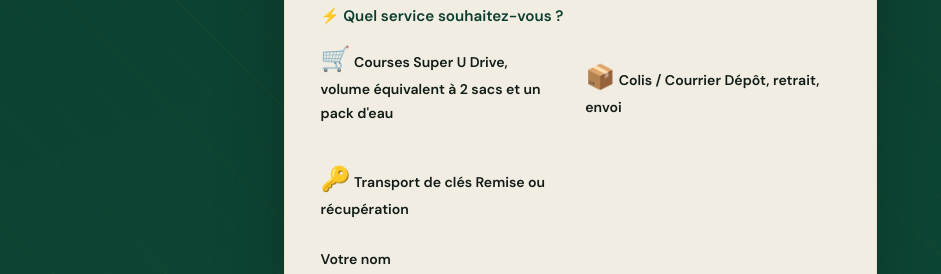
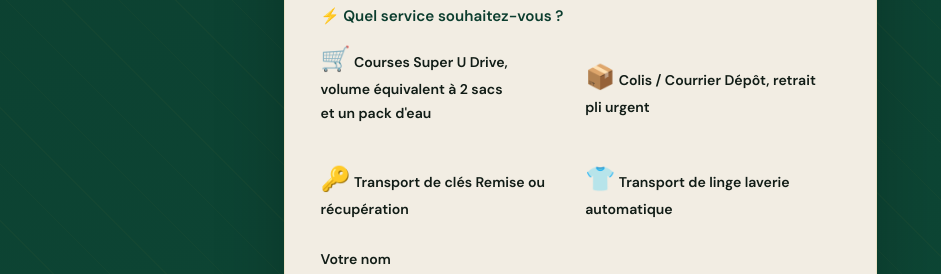
Before and after one commit to Alain44170/kehops-livraisons, a website: page index.html in a window 1280 px wide. Shown: the part 1638-1912 px from the top of the page, 339-1280 px from the left. Drawn offline with nearby package versions, Linux system fonts and the light colour scheme.

```diff
--- a/index.html
+++ b/index.html
@@ -499,14 +499,14 @@
                 <input type="radio" name="serviceType" value="Courses / Super U Drive" required style="display:none;">
                 <span style="font-size:1.5rem;">🛒</span>
                 <strong>Courses</strong>
-                <span>Super U Drive, <br> volume équivalent à 2 sacs et un pack d'eau</span>
+                <span>Super U Drive, <br> volume équivalent à 2 sacs <br> et un pack d'eau</span>
               </label>
 
               <label class="service-card" data-value="colis">
                 <input type="radio" name="serviceType" value="Colis / courrier" style="display:none;">
                 <span style="font-size:1.5rem;">📦</span>
                 <strong>Colis / Courrier</strong>
-                <span>Dépôt, retrait, envoi</span>
+                <span>Dépôt, retrait <br> pli urgent</span>
               </label>
               <label class="service-card" data-value="cles">
                 <input type="radio" name="serviceType" value="Transport de clés" style="display:none;">
@@ -514,7 +514,12 @@
                 <strong>Transport de clés</strong>
                 <span>Remise ou récupération</span>
               </label>
-
+              <label class="service-card" data-value="linge">
+                <input type="radio" name="serviceType" value="Transport linge" style="display:none;">
+                <span style="font-size:1.5rem;">👕</span>
+                <strong>Transport de linge</strong>
+                <span>laverie automatique</span>
+              </label>
 
             </div>
 
```
